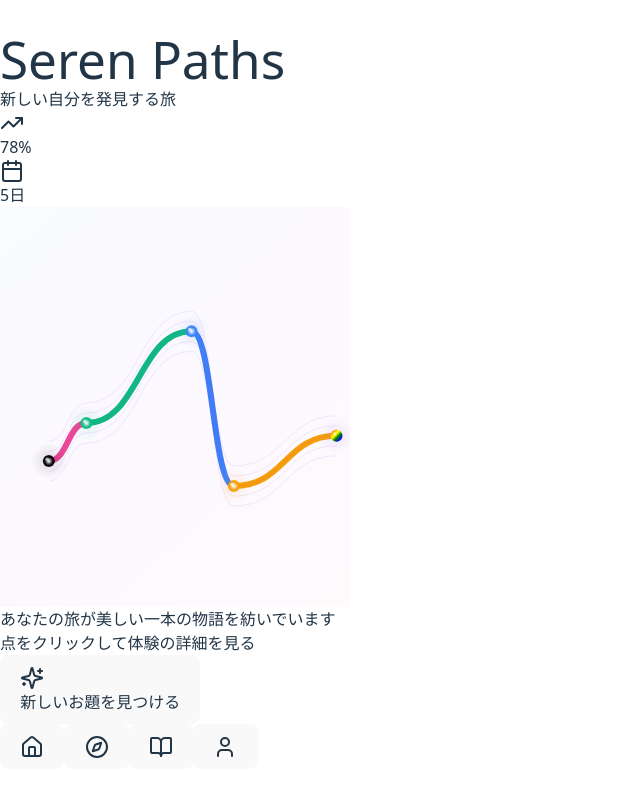
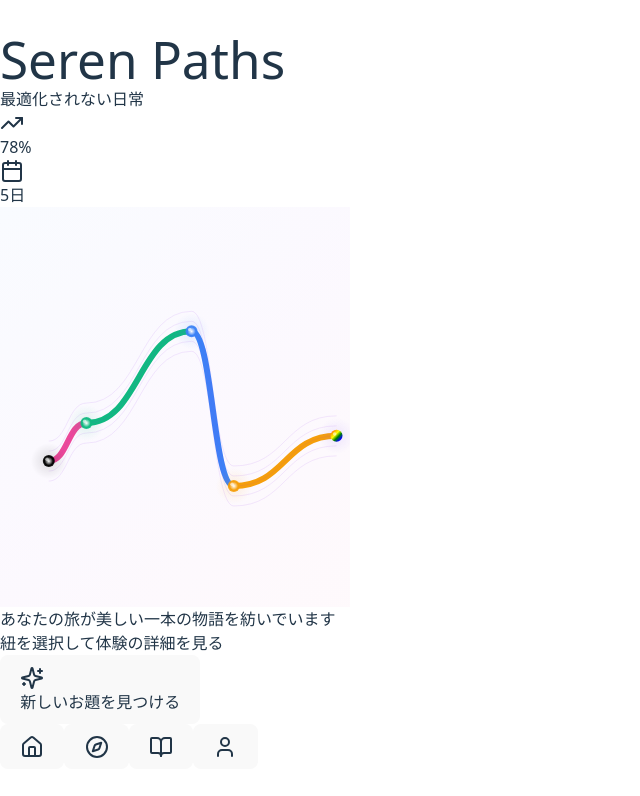
Before and after one commit to Dangerongaroro/Hack1_anti-optimized-system, a React (Vite) app in the folder frontend/: page / in a window 1280 px wide. Shown: the top 796 px of the page, without its empty margins (0-640 px from the left). Built offline with nearby package versions, Linux system fonts and the light colour scheme.

Commit message:
Fix: ExperienceStringsのテキストを変更

```diff
--- a/frontend/src/components/ExperienceStrings.jsx
+++ b/frontend/src/components/ExperienceStrings.jsx
@@ -280,7 +280,7 @@ const ExperienceStrings = ({ experiences, onExperienceClick }) => {
           あなたの旅が美しい一本の物語を紡いでいます
         </p>
         <p className="text-xs text-gray-500 mt-1">
-          点をクリックして体験の詳細を見る
+          紐を選択して体験の詳細を見る
         </p>
       </div>
     </div>
--- a/frontend/src/screens/HomeScreen.jsx
+++ b/frontend/src/screens/HomeScreen.jsx
@@ -14,7 +14,7 @@ const HomeScreen = ({ experiences, userStats, onNavigateToRecommendation, onExpe
               <h1 className="text-3xl font-bold bg-gradient-to-r from-purple-600 to-pink-600 bg-clip-text text-transparent">
                 Seren Paths
               </h1>
-              <p className="text-gray-600 mt-1">新しい自分を発見する旅</p>
+              <p className="text-gray-600 mt-1 font-bold tracking-wider text-lg">最適化されない日常</p>
             </div>
             <div className="flex gap-3">
               <div className="bg-white/80 backdrop-blur rounded-full px-4 py-2 flex items-center gap-2 shadow-lg">
```
